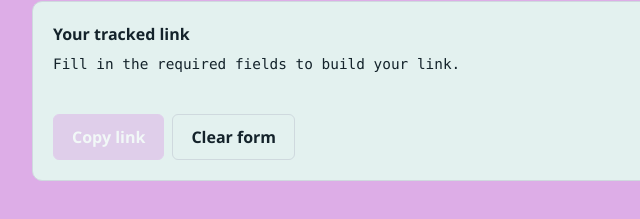
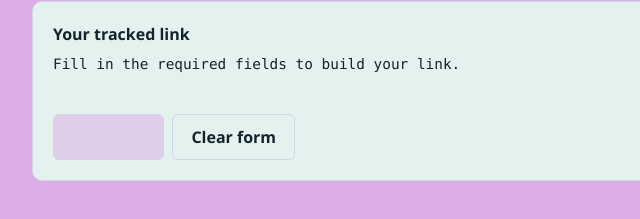
Before and after one commit to kovida99-eng/utm-link-builder, a plain HTML site: page index.html in a window 1280 px wide. Shown: the part 625-844 px from the top of the page, 288-928 px from the left. Drawn offline with Linux system fonts and the light colour scheme.

Commit message:
Update index.html

```diff
--- a/index.html
+++ b/index.html
@@ -3,16 +3,16 @@
 <head>
 <meta charset="utf-8">
 <meta name="viewport" content="width=device-width, initial-scale=1">
-<title>UTM Link Builder</title>
+<title>Build a UTM Link</title>
 <style>
   :root {
     --bg: #DDADE7; --card: #ffffff; --ink: #14232b; --muted: #5a6b74;
-    --line: #cfd9de; --accent: #DDADE7; --accent-ink: #ffffff; --out: #e3f1ef;
+    --line: #cfd9de; --accent: #DDADE7; --accent-ink: #DDADE7; --out: #e3f1ef;
     --err: #b3261e;
   }
   @media (prefers-color-scheme: dark) {
     :root {
-      --bg: #0f1a1f; --card: #172830; --ink: #e8f0f2; --muted: #9db0b8;
+      --bg: #DDADE7; --card: #172830; --ink: #e8f0f2; --muted: #9db0b8;
       --line: #2b414b; --accent: #DDADE7; --accent-ink: #DDADE7; --out: #10343a;
       --err: #ff8a80;
     }
```
